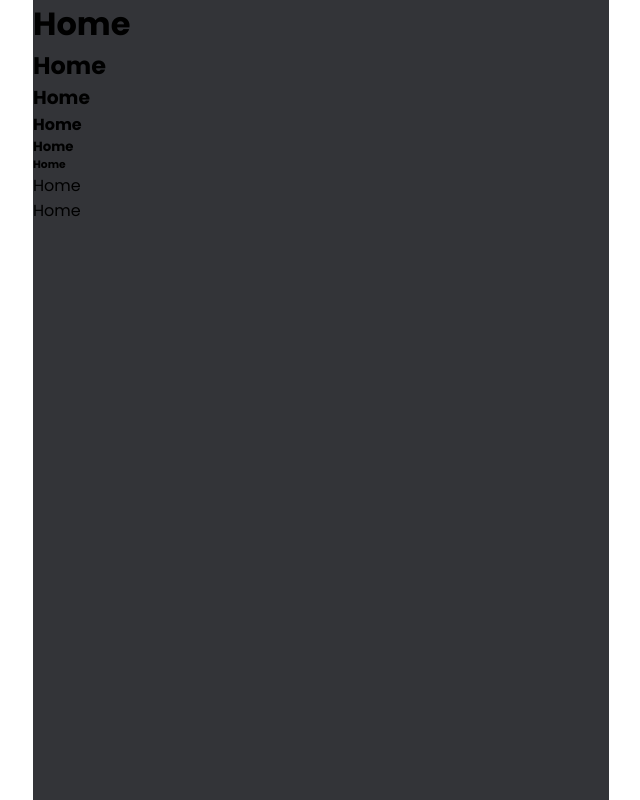
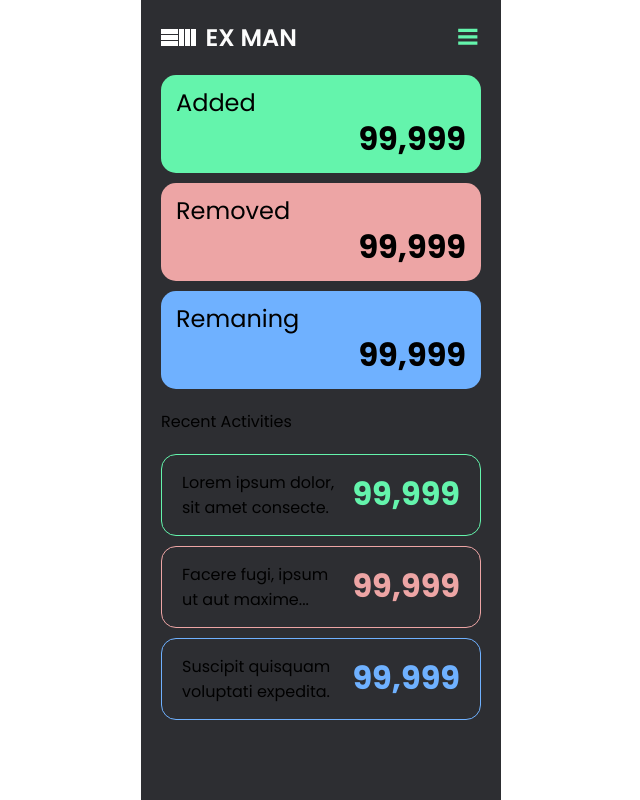
Before and after one commit to Rashed360/exman, a Next.js app: page / in a window 1280 px wide. Shown: the whole page, without its empty margins (319-959 px from the left). Built offline with nearby package versions, Linux system fonts and the light colour scheme.

Commit message:
landing page

```diff
--- /dev/null
+++ b/components/Navbar.js
@@ -0,0 +1,74 @@
+import style from '../styles/Navbar.module.css'
+import Logo from '../public/logo.svg'
+import Image from 'next/image'
+import { FaBars } from 'react-icons/fa'
+import { useState } from 'react'
+import { VscThreeBars,VscPreview, VscDiffAdded, VscDiffRemoved, VscSignOut } from 'react-icons/vsc'
+
+const Navbar = () => {
+	const [sidebar, setSidebar] = useState(false)
+	const sidebarToggler = () => setSidebar(!sidebar)
+	return (
+		<div className={style.navbar}>
+			<div>
+				<Image src={Logo} className={style.logoImage} width={35} height={17} alt='logo' />
+				<span className={style.logoText}>Ex man</span>
+			</div>
+			<div className={style.toggleButton} onClick={sidebarToggler}>
+				<VscThreeBars />
+			</div>
+			{sidebar && (
+				<>
+					<div className={style.overlay}></div>
+					<div className={style.sidebar}>
+						<div className={style.sidebarHeader}>
+							<div>
+								<Image src={Logo} className={style.logoImage} width={35} height={17} alt='logo' />
+								<span className={style.logoText}>Ex man</span>
+							</div>
+							<div className={style.toggleButton} onClick={sidebarToggler}>
+								<VscThreeBars />
+							</div>
+						</div>
+						<div className={style.section}>
+							<div className={style.profile}>
+								<div className={style.avatar}>{false && <Image src='' layout='fill' alt='avatar' />}</div>
+								<div className={style.info}>
+									<p>Rashed Ahmed</p>
+									<span>Regular User</span>
+								</div>
+							</div>
+						</div>
+						<div className={style.section}>
+							<div className={style.navItems}>
+								<div className={style.navItem}>
+									<VscPreview />
+									<span>Dashboard</span>
+								</div>
+								<div className={style.navItem}>
+									<VscDiffAdded />
+									<span>Add Money</span>
+								</div>
+								<div className={style.navItem}>
+									<VscDiffRemoved />
+									<span>Add Expense</span>
+								</div>
+								<div className={style.navItem}>
+									<VscSignOut />
+									<span>Logout</span>
+								</div>
+							</div>
+						</div>
+						<div className={style.sidebarFooter}>
+							<div className={style.section}>
+								<p>EXMAN &copy; 2022. All Rights Reserved</p>
+							</div>
+						</div>
+					</div>
+				</>
+			)}
+		</div>
+	)
+}
+
+export default Navbar
--- a/package.json
+++ b/package.json
@@ -10,7 +10,8 @@
   "dependencies": {
     "next": "12.2.5",
     "react": "18.2.0",
-    "react-dom": "18.2.0"
+    "react-dom": "18.2.0",
+    "react-icons": "^4.4.0"
   },
   "devDependencies": {
     "eslint": "8.22.0",
--- a/pages/_app.js
+++ b/pages/_app.js
@@ -1,5 +1,6 @@
 import Head from 'next/head'
 import '../styles/globals.css'
+import '../styles/index.css'
 
 function Index({ Component, pageProps }) {
 	return (
--- a/pages/index.js
+++ b/pages/index.js
@@ -1,16 +1,44 @@
 import Layout from '../components/Layout'
+import Navbar from '../components/Navbar'
 
 const Home = () => {
 	return (
 		<Layout>
-			<h1>Home</h1>
-			<h2>Home</h2>
-			<h3>Home</h3>
-			<h4>Home</h4>
-			<h5>Home</h5>
-			<h6>Home</h6>
-			<p>Home</p>
-			<p style={{ fontSize: '16px' }}>Home</p>
+			<Navbar />
+			<div className='home'>
+				<div className='cards'>
+					<div className='card card--positive'>
+						<p className='card__title'>Added</p>
+						<h1 className='card__amount'>99,999</h1>
+					</div>
+					<div className='card card--negative'>
+						<p className='card__title'>Removed</p>
+						<h1 className='card__amount'>99,999</h1>
+					</div>
+					<div className='card card--nutral'>
+						<p className='card__title'>Remaning</p>
+						<h1 className='card__amount'>99,999</h1>
+					</div>
+				</div>
+
+				<div className='section'>
+					<p className='section__title'>Recent Activities</p>
+					<div className='cards'>
+						<div className='card activity card--positive_line'>
+							<p className='card__desc'>Lorem ipsum dolor, sit amet consecte.</p>
+							<h1>99,999</h1>
+						</div>
+						<div className='card activity card--negative_line'>
+							<p className='card__desc'>Facere fugi, ipsum ut aut maxime...</p>
+							<h1>99,999</h1>
+						</div>
+						<div className='card activity card--nutral_line'>
+							<p className='card__desc'>Suscipit quisquam voluptati expedita.</p>
+							<h1>99,999</h1>
+						</div>
+					</div>
+				</div>
+			</div>
 		</Layout>
 	)
 }
--- /dev/null
+++ b/styles/Navbar.module.css
@@ -0,0 +1,110 @@
+.navbar {
+	z-index: 50;
+	display: flex;
+	justify-content: space-between;
+	padding: 1.25em;
+	user-select: none;
+}
+.logoImage {
+	-webkit-user-drag: none;
+}
+.logoText {
+	margin-left: 0.4em;
+	text-transform: uppercase;
+	font-weight: 600;
+	font-size: 1.5em;
+	color: var(--shade0);
+}
+.toggleButton svg {
+	margin-bottom: -12px;
+	color: var(--accent);
+	font-size: 1.6em;
+}
+.toggleButton:hover {
+	cursor: pointer;
+}
+.toggleButton:active:before {
+	content: '';
+	position: absolute;
+	top: 13px;
+	right: 8px;
+	width: 50px;
+	height: 50px;
+	border-radius: 50%;
+	opacity: 0.4;
+	background-color: var(--shade5);
+}
+
+.sidebar {
+	position: absolute;
+	top: 0;
+	right: 0;
+	width: 18.5em;
+	height: 100%;
+	background-color: var(--shade4);
+	box-shadow: -12px 40px 60px rgba(0, 0, 0, 0.25);
+}
+.overlay {
+	position: absolute;
+	width: 100%;
+	height: 100%;
+	left: 0px;
+	top: 0px;
+	background: rgba(37, 38, 42, 0.7);
+}
+.sidebarHeader {
+	display: flex;
+	justify-content: space-between;
+	padding: 1.25em;
+	user-select: none;
+}
+.section {
+	border-top: 1px solid var(--shade3);
+}
+.profile {
+	display: flex;
+	padding: 1.25em;
+}
+.avatar {
+	position: relative;
+	width: 50px;
+	height: 50px;
+	border-radius: 50%;
+	background-color: var(--shade5);
+}
+.info {
+	margin-left: 10px;
+}
+.info span {
+	margin: 0;
+	font-size: 12px;
+	color: var(--shade1);
+}
+
+.navItem {
+	padding: 15px 80px;
+	background-color: transparent;
+}
+.navItem:hover {
+	color: var(--accent);
+	background-color: var(--shade5);
+}
+.navItem svg {
+	margin-bottom: -2px;
+}
+.navItem span {
+	margin-left: 10px;
+}
+
+.sidebarFooter {
+	position: absolute;
+	width: 100%;
+	bottom: 0;
+	right: 0;
+}
+.sidebarFooter p {
+	padding: 15px;
+	text-align: center;
+	font-size: 12px;
+	color: #656565;
+}
--- a/styles/globals.css
+++ b/styles/globals.css
@@ -1,4 +1,4 @@
-@import url('https://fonts.googleapis.com/css2?family=Poppins:wght@400;500;700&display=swap');
+@import url('https://fonts.googleapis.com/css2?family=Poppins:wght@400;500;600;700&display=swap');
 
 * {
 	box-sizing: border-box;
@@ -9,10 +9,6 @@ body {
 	padding: 0;
 	margin: 0;
 	font-family: 'Poppins', sans-serif;
-}
-
-html {
-	scroll-behavior: smooth;
 }
 
 h1,
@@ -58,9 +54,17 @@ body {
 }
 
 .container {
-	background-color: var(--shade3);
-	width: 36em;
+	position: relative;
+	background-color: var(--shade4);
+	width: 22.5em;
 	height: 100vh;
+	overflow: hidden;
+	overflow-y: scroll;
+	-ms-overflow-style: none;
+	scrollbar-width: none;
+}
+.container::-webkit-scrollbar {
+	display: none;
 }
 
 @media (prefers-color-scheme: dark) {
--- /dev/null
+++ b/styles/index.css
@@ -0,0 +1,64 @@
+.home {
+	padding: 0 20px;
+}
+.cards {
+	display: flex;
+	flex-direction: column;
+	gap: 10px;
+}
+.card {
+	padding: 10px 15px;
+	border-radius: 15px;
+}
+.card .card__title {
+	font-size: 24px;
+}
+.card.activity {
+	padding: 15px 20px;
+	display: flex;
+	gap: 15px;
+	justify-content: space-between;
+}
+.card__desc {
+}
+.card h1 {
+	text-align: right;
+}
+.card h1.card__amount {
+	margin-top: -5px;
+}
+.card--positive {
+	background: var(--accent);
+}
+.card--negative {
+	background: #eda5a5;
+}
+.card--nutral {
+	background: #6fb1ff;
+}
+.card--positive_line {
+	border: 1px solid var(--accent);
+}
+.card--negative_line {
+	border: 1px solid #eda5a5;
+}
+.card--nutral_line {
+	border: 1px solid #6fb1ff;
+}
+.activity.card--positive_line h1 {
+	color: var(--accent);
+}
+.activity.card--negative_line h1 {
+	color: #eda5a5;
+}
+.activity.card--nutral_line h1 {
+	color: #6fb1ff;
+}
+
+.section {
+	padding-bottom: 20px;
+}
+.section__title {
+	padding: 20px 0;
+	font-size: 16px;
+}
```
Also changed, not shown: public/logo.svg (added), 1 other file (tests, documents, lock files or other folders).
